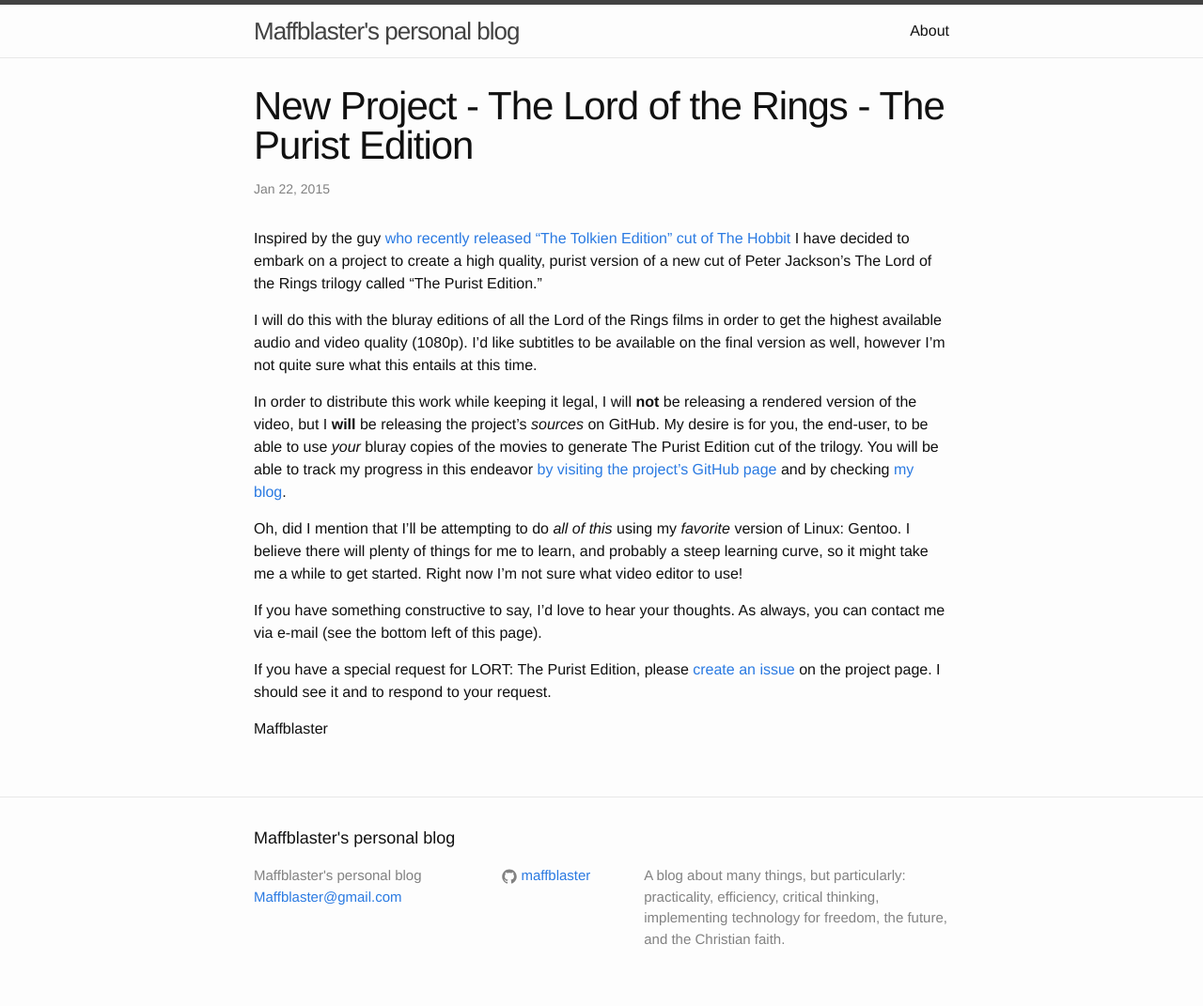
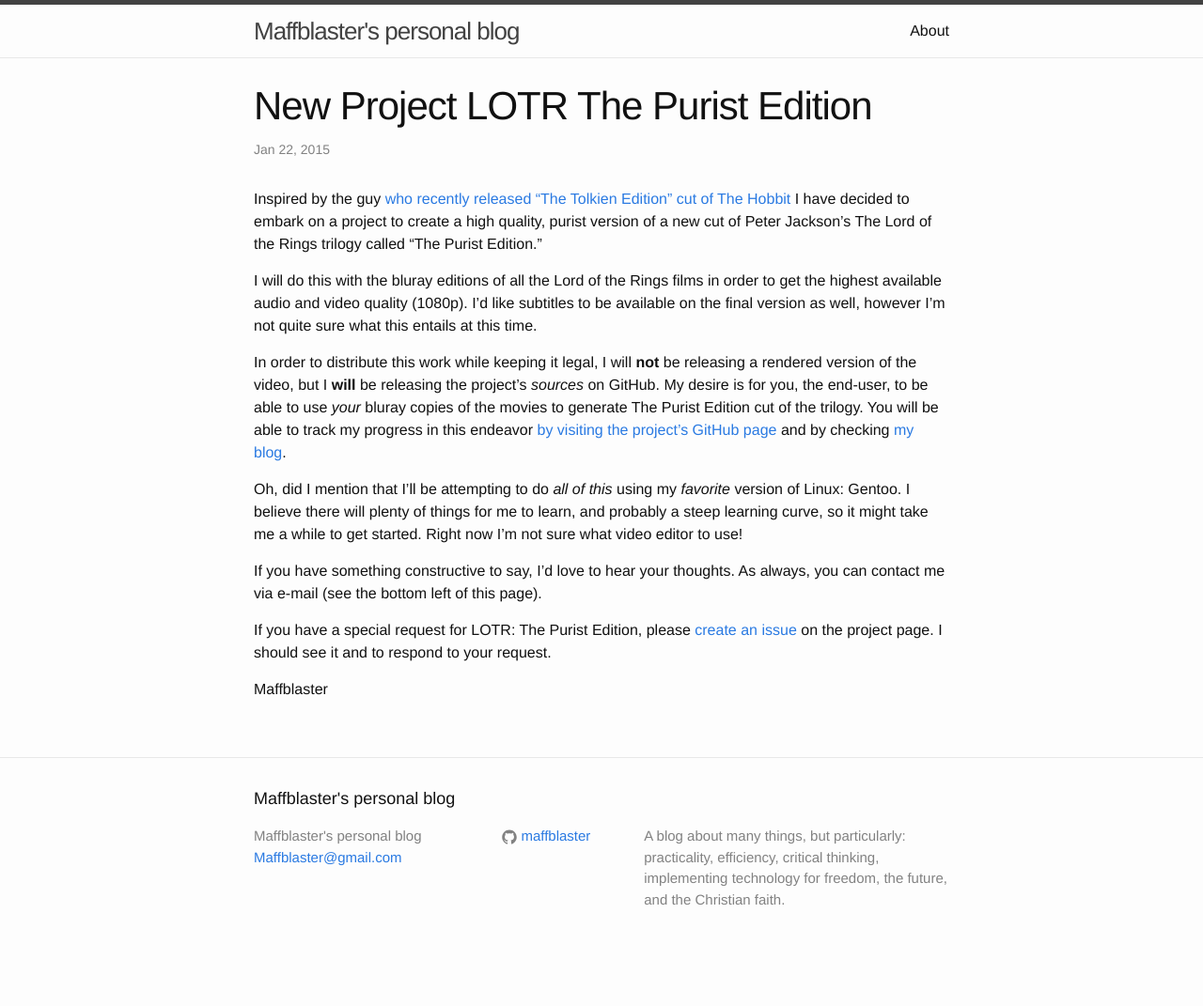
Before and after one commit to maffblaster/maffblaster.github.io, a Jekyll site: the page built from _posts/2015-01-22-new-project-the-lord-of-the-rings-the-purist-edition.md, in a window 1280 px wide. Shown: the whole page at 94% size. Built offline with Jekyll 4.4.1, drawn with Linux system fonts in a browser that asks for light colours; after the commit the page ends 1029 px from its top, so only the background shows below that.

Commit message:
Shortened the title of the latest post.

```diff
--- a/_posts/2015-01-22-new-project-the-lord-of-the-rings-the-purist-edition.md
+++ b/_posts/2015-01-22-new-project-the-lord-of-the-rings-the-purist-edition.md
@@ -1,6 +1,6 @@
 ---
 layout: post
-title: New Project - The Lord of the Rings - The Purist Edition
+title: New Project LOTR The Purist Edition
 description: In this entry I discuss a new project that was conceived, inspired by The Tolkien Edit of The Hobbit.
 date: 2015-01-22 15:38:57 -08:00
 tags: "Project, LOTR Purist, Lord of the Rings Purist, The Tolkien Edition, Bluray, Fan Edit"
@@ -16,6 +16,6 @@
 
 If you have something constructive to say, I'd love to hear your thoughts. As always, you can contact me via e-mail (see the bottom left of this page).
 
-If you have a special request for LORT: The Purist Edition, please [create an issue](https://github.com/DigitalSurvival/LOTR-The-Purist-Edition/issues/new) on the project page. I should see it and to respond to your request.
+If you have a special request for LOTR: The Purist Edition, please [create an issue](https://github.com/DigitalSurvival/LOTR-The-Purist-Edition/issues/new) on the project page. I should see it and to respond to your request.
 
 Maffblaster
```
